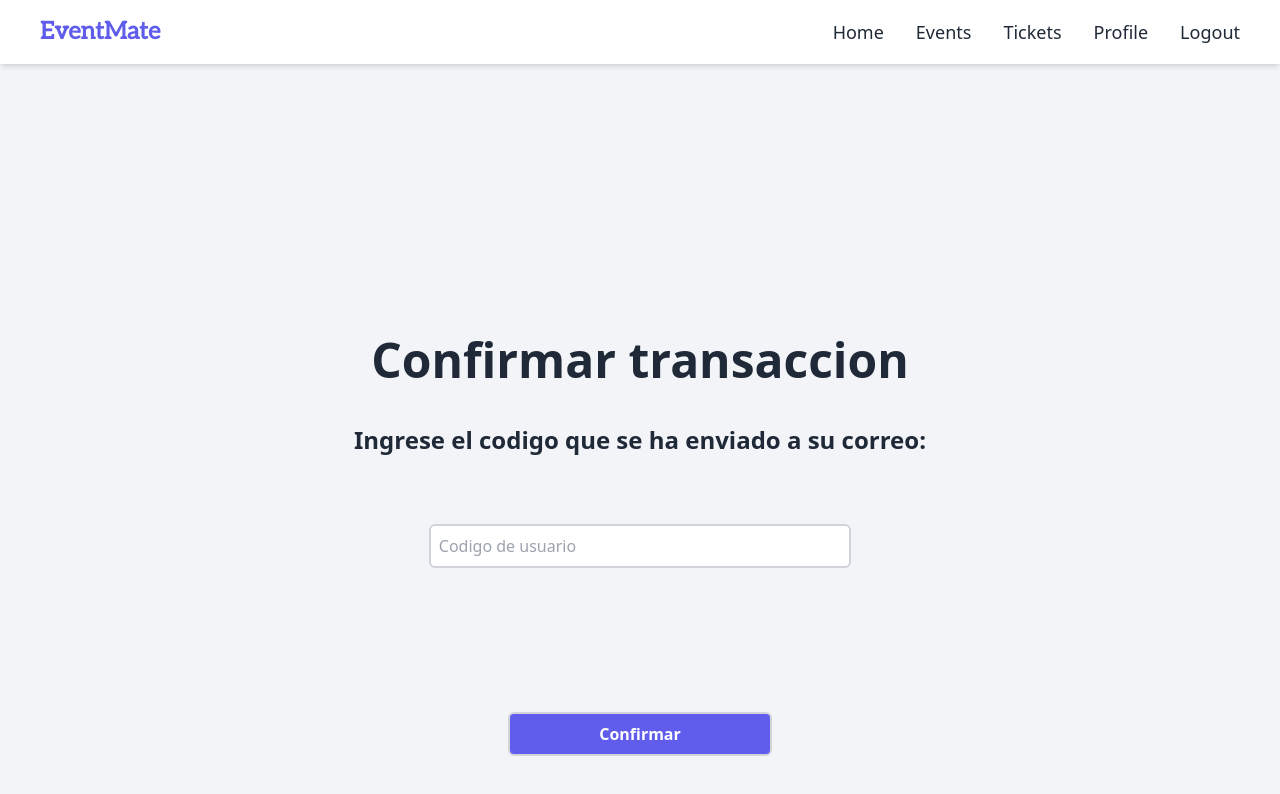
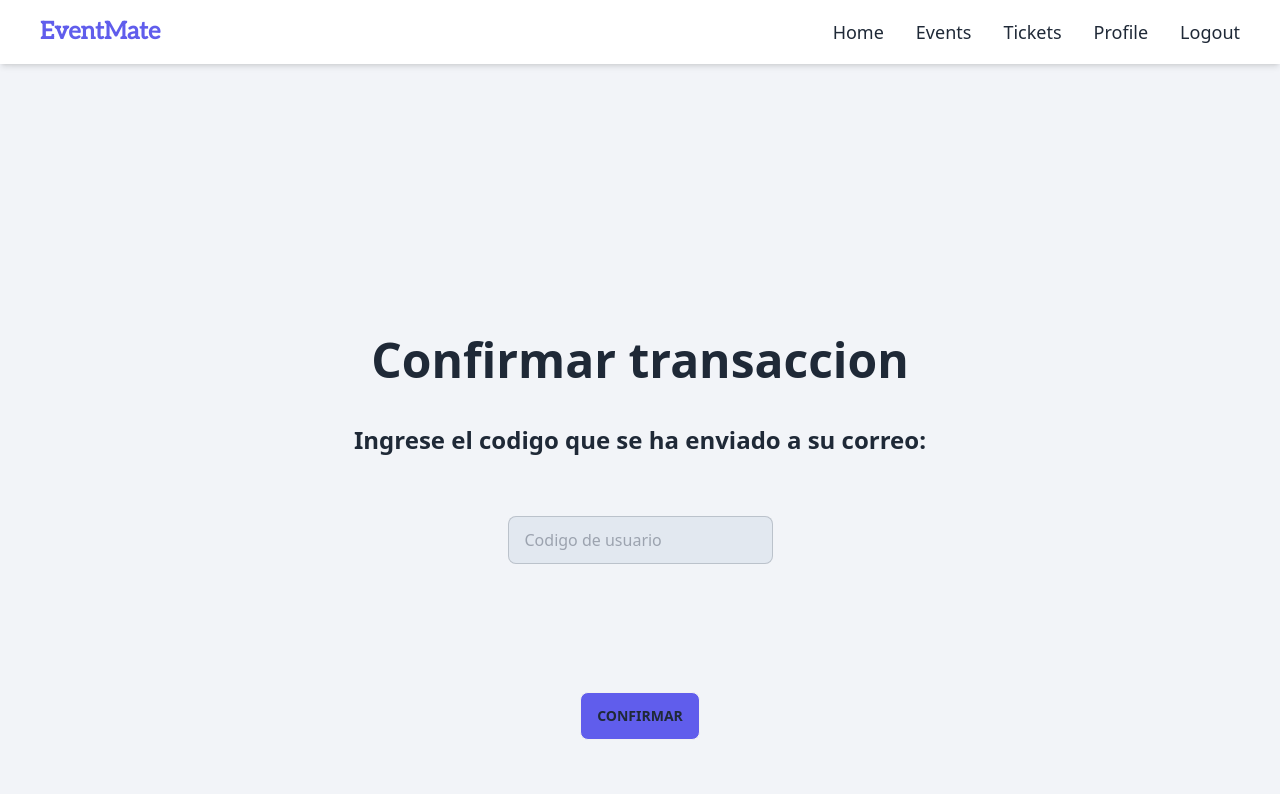
Before and after one commit to fmel025/test-deploy, a React (Vite) app in the folder Client/: page /transaction in a window 1280 px wide. Shown: the top 794 px of the page. Built offline with nearby package versions, Linux system fonts and the light colour scheme.

Commit message:
:lipstick: Add responsive behavior to transactions view
Added responsive behavior in any device  to all transactions page also
adapted to DaisyUI the needed views

```diff
--- a/Client/src/components/TransferTicket/ConfirmTransaction.jsx
+++ b/Client/src/components/TransferTicket/ConfirmTransaction.jsx
@@ -4,14 +4,14 @@ import Layout from '../Layout/Layout'
 function ConfirmTransaction() {
   return (
     <Layout>
-        <div className='flex flex-col w-full h-full mt-64 px-28 text-center'>
+        <div className='flex flex-col w-full h-full mt-64 px-28 text-center items-center'>
                 <h1 className='font-semibold text-5xl mb-10 px-10'>Confirmar transaccion</h1>
                 {/* Aca se puede manejar mediante props el mensaje de confirmacion */}
                 {/* <h1 className='text=5xl'> Transaccion exitosa </h1>*/}
                 <p className='font-semibold text-2xl mb-10 px-10'>Ingrese el codigo que se ha enviado a su correo:</p>
                 <div className='flex flex-col justify-center items-center my-5 gap-32'>
-                    <input type='text' className='rounded-md border-2 border-gray-300 w-2/5 p-2 my-2 bg-white' placeholder='Codigo de usuario'></input>
-                    <button className='rounded-md border-2 border-gray-300 w-1/4 p-2 my-2 bg-main text-white font-semibold'>Confirmar</button>
+                    <input type='text' className='input-bordered input bg-slate-200 w-full' placeholder='Codigo de usuario'></input>
+                    <button className='btn bg-main'>Confirmar</button>
                 </div>
             </div>
 
--- a/Client/src/components/TransferTicket/InputCode.jsx
+++ b/Client/src/components/TransferTicket/InputCode.jsx
@@ -8,8 +8,8 @@ function InputCode() {
                 <h1 className='font-semibold text-5xl mb-10 px-10'>Transferir ticket</h1>
                 <p className='font-semibold text-2xl mb-10 px-10'>Ingrese el codigo del usuario al que se le desea transferir:</p>
                 <div className='flex flex-col justify-center items-center my-5 gap-32'>
-                    <input type='text' className='rounded-md border-2 border-gray-300 w-2/5 p-2 my-2 bg-white' placeholder='Codigo de usuario'></input>
-                    <button className='rounded-md border-2 border-gray-300 w-1/4 p-2 my-2 bg-main text-white font-semibold'>Transferir</button>
+                    <input type='text' className='input-bordered input bg-slate-200 w-full' placeholder='Codigo de usuario'></input>
+                    <button className='btn bg-main'>Transferir</button>
                 </div>
             </div>
 
--- a/Client/src/pages/Transactions/Transactions.jsx
+++ b/Client/src/pages/Transactions/Transactions.jsx
@@ -8,8 +8,8 @@ function Transactions() {
 return (
     <Layout>
       <h1 className="text-5xl font-bold text-blue-600 mt-5 mb-10">Transferencias</h1>
-      <div className="flex gap-10 w-4/5 h-5/12 overflow-hidden">
-        <div className="w-1/2 flex flex-col  items-center max-h-full">
+      <div className="flex gap-10 w-4/5 h-5/12 overflow-x-auto">
+        <div className="w-{360} flex flex-col  items-center max-h-full">
             <h1 className="text-blue-600 font-bold text-lg">Transferencias emitidas</h1>
             <div className="mt-5 mb-5 flex flex-col  h-3/4 gap-y-7 overflow-auto scrollbar-thin scrollbar-thumb-slate-500 scrollbar-track-gray-300">
               <IssuedCard/>
@@ -20,7 +20,7 @@ return (
               <IssuedCard/>
             </div>
         </div>
-        <div className="w-1/2 flex flex-col items-center max-h-full">
+        <div className="w-{360} flex flex-col items-center max-h-full">
             <h1 className="text-blue-600 font-bold text-lg">Transferencias recibidas</h1>
             <div className="mt-5 mb-5 flex flex-col  h-3/4 gap-y-7 overflow-auto scrollbar-thin scrollbar-thumb-slate-500 scrollbar-track-gray-300">
               <ReceivedCard/>
```
